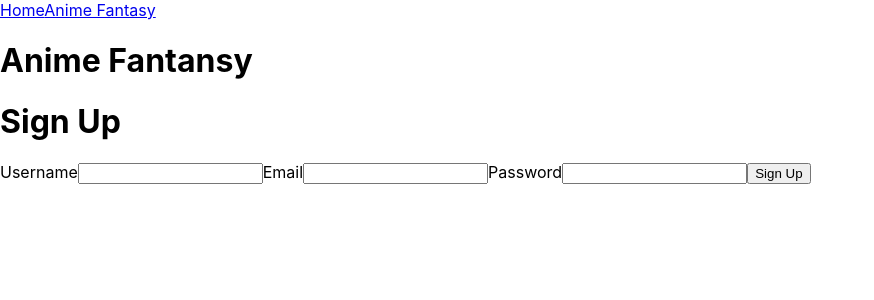
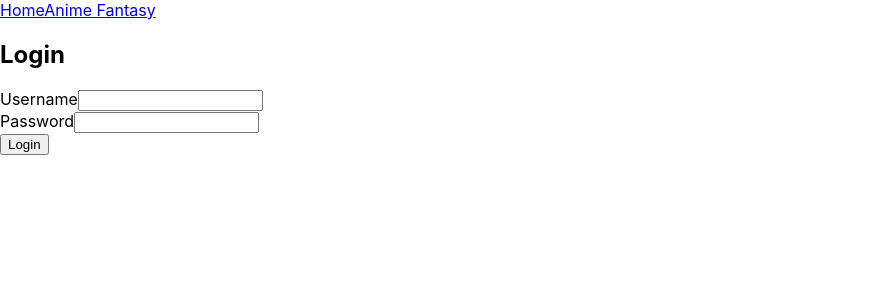
Before and after one commit to MikeLens32/phase-4-project-anime-fantasy, a React (Create React App) app in the folder anime-fantasy-client/: page /anime-fantasy in a window 1280 px wide. Shown: the top 300 px of the page, without its empty margins (0-874 px from the left). Built offline with nearby package versions, Linux system fonts and the light colour scheme; no server answers.

Commit message:
Creating proper login and sign up forms with the fetches from the front end compenents and setting up the login flow things.

```diff
--- a/anime-fantasy-client/src/components/AnimeLeague.js
+++ b/anime-fantasy-client/src/components/AnimeLeague.js
@@ -1,7 +1,22 @@
-import React from 'react'
+import React, { useState, useEffect } from 'react'
 import AnimeFantasyContainer from '../container/AnimeFantasyContainer'
+import SignIn from './SignIn'
 
 const AnimeLeague = () => {
+
+    const [currentUser, setCurrentUser] = useState('')
+
+    useEffect(() => {
+        fetch('/me')
+        .then(r =>{
+            if(r.ok){
+                r.json().then(user => setCurrentUser(user))
+            }
+        })
+    }, [])
+
+    if(!currentUser) return <SignIn loggedOn={setCurrentUser}/>
+
     return (
         <div>
             <h1>Anime Fantansy</h1>
--- a/anime-fantasy-client/src/components/App.js
+++ b/anime-fantasy-client/src/components/App.js
@@ -16,8 +16,8 @@ function App() {
         <NavBar/>
         <Routes>
         <Route path="/" element={<Home />} />
-        {/* <Route path="/sign-up" element={<SignUp />} />
-        <Route path="/sign-in" element={<SignIn />} />  */}
+        <Route path="/signup" element={<SignUp />} />
+        <Route path="/login" element={<SignIn />} />
         <Route path="/invitation" element={<Invitation />} />
         <Route path="/anime-fantasy" element={<AnimeLeague />} />
         <Route path="/character" element={<Character />} />
--- a/anime-fantasy-client/src/components/NavBar.js
+++ b/anime-fantasy-client/src/components/NavBar.js
@@ -1,5 +1,6 @@
 import React from 'react'
 import {NavLink} from 'react-router-dom'
+
 
 const NavBar = () => {
 
--- a/anime-fantasy-client/src/components/SignIn.js
+++ b/anime-fantasy-client/src/components/SignIn.js
@@ -1,12 +1,51 @@
-import React from 'react'
+import React, { useState } from 'react'
 
-const SignIn = () => {
+const SignIn = ({ loggedOn }) => {
+
+    const [loginUser, setLoginUser] = useState({
+        userName: '',
+        password: ''
+    })
+
+    function handleChange(e){
+        setLoginUser({
+            ...loginUser,
+            [e.target.name]:e.target.value,
+        })
+    }
+
+    function handleSumbit(e){
+        e.preventDefault()
+
+        const user = {
+            name: loginUser.userName,
+            password: loginUser.passwords
+        }
+
+        fetch('/me', {
+            method: 'POST',
+            headers: {
+                'Content-Type': 'application/json'
+            },
+            body: JSON.stringify(user)
+        })
+        .then((r) => r.json())
+        .then((userData) => loggedOn(userData))
+    }
+
+
+
     return (
         <div>
-            <form>
-                <label>name</label>
-                <label>email</label>
-                <label>password</label>
+            <form onSumbit={handleSumbit}>
+                <h2>Login</h2>
+                <label>Username</label>
+                <input name='userName' onChange={handleChange} value={loginUser.name} type='text'/>
+                <br/>
+                <label>Password</label>
+                <input name='password' onChange={handleChange} value={loginUser.password} type='password'/>
+                <br/>
+                <input type='submit' value='Login'/>
             </form>
         </div>
     )
```
